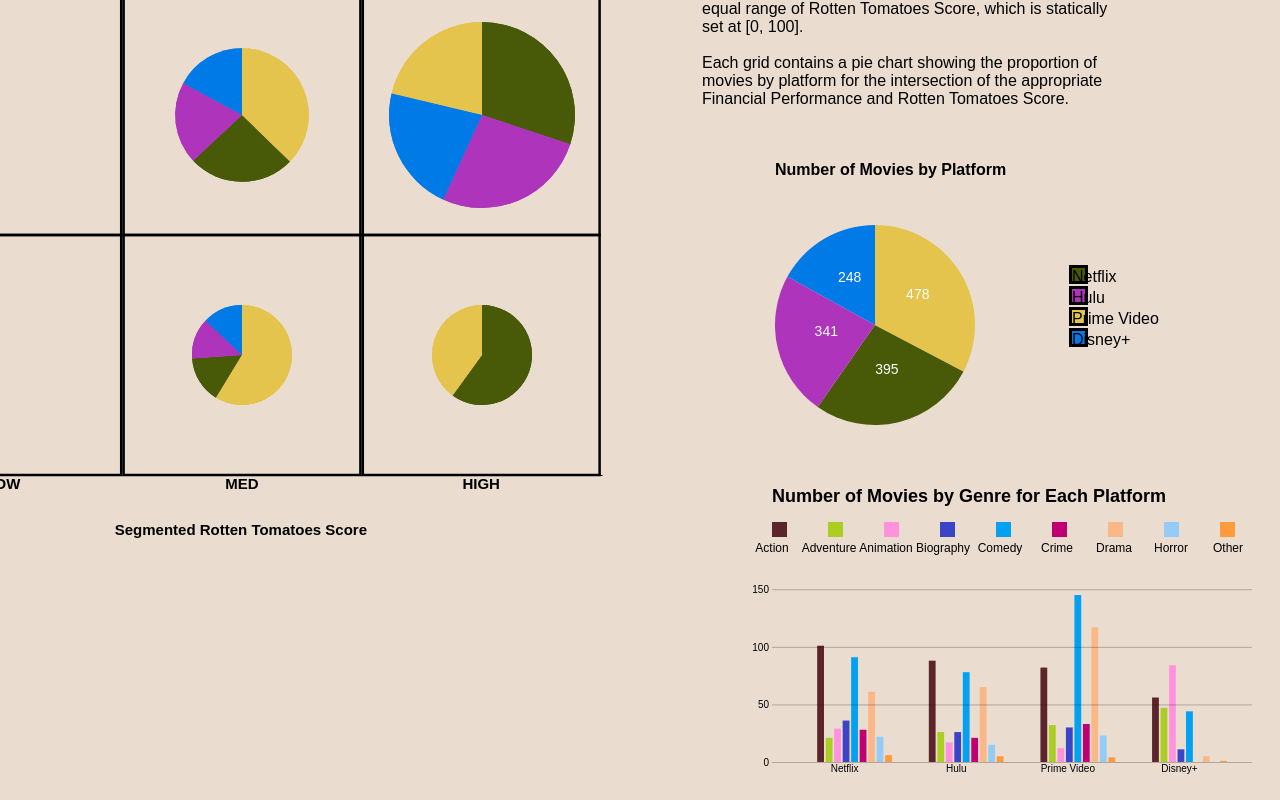
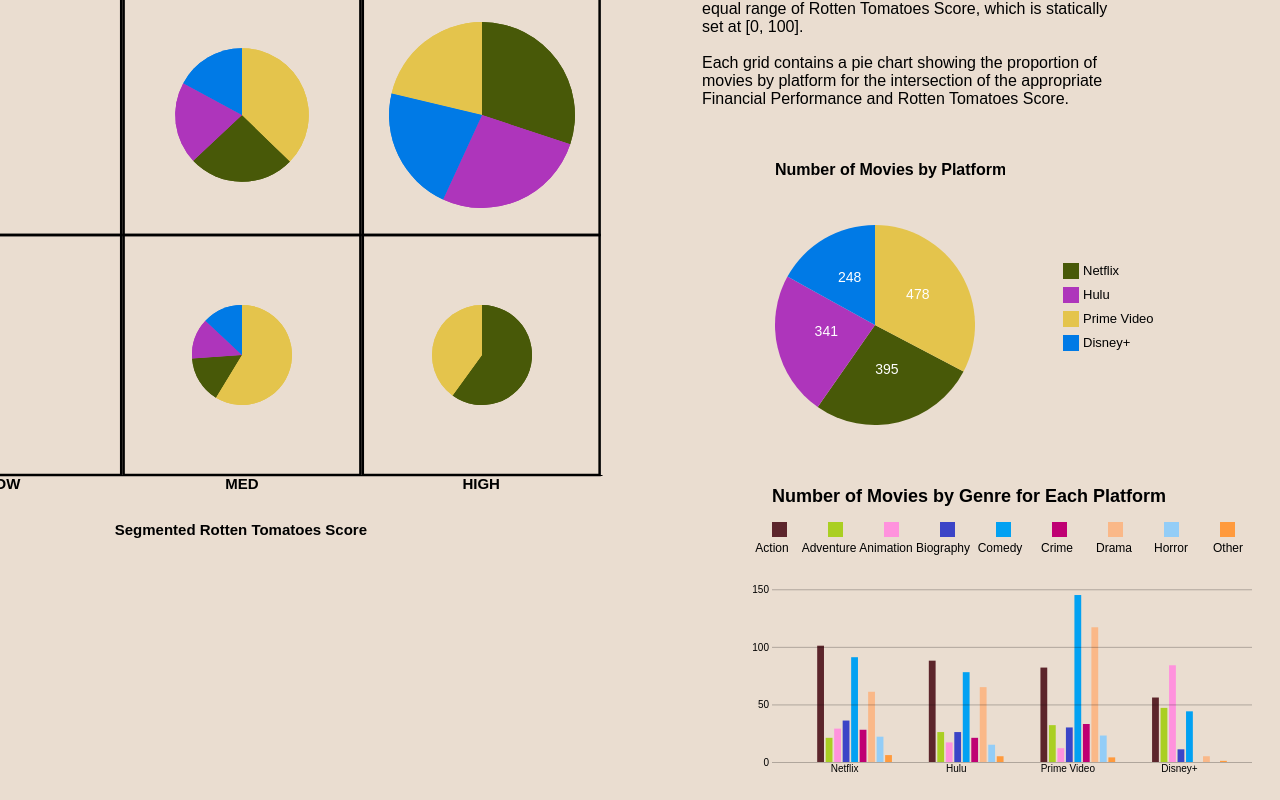
Before and after one commit to eysk-io/MoviePlatformComps, a website: page index.html in a window 1280 px wide. Shown: the part 731-1531 px from the top of the page. Drawn offline with Linux system fonts and the light colour scheme; a web font is replaced by a local one.

Commit message:
legend styling matches bar chart

```diff
--- a/css/style.css
+++ b/css/style.css
@@ -67,11 +67,11 @@
 }
 
 .square {
-  border-style: solid;
-  border-color: black;
   display: inline-block;
-  height: 13px;
-  width: 13px;
+  height: 16px;
+  width: 16px;
+  text-indent: 20px;
+  margin: 4px 4px 4px 4px;
 }
 
 ul {
@@ -89,10 +89,12 @@
 
 .pie-legend-btn.active {
   opacity: 1;
+  font-size: 13px;
 }
 
 .pie-legend-btn {
   opacity: 0.5;
+  font-size: 13px;
 }
 
 #netflix {
--- a/js/charts/PieChart.js
+++ b/js/charts/PieChart.js
@@ -3,7 +3,7 @@
   constructor(_config, _data) {
     this.config = {
       parentElement: _config.parentElement,
-      containerWidth: _config.containerWidth || 300,
+      containerWidth: _config.containerWidth || 290,
       containerHeight: _config.containerHeight || 300,
       margin: _config.margin || {
         top: 20, right: 20, bottom: 20, left: 60,
```
